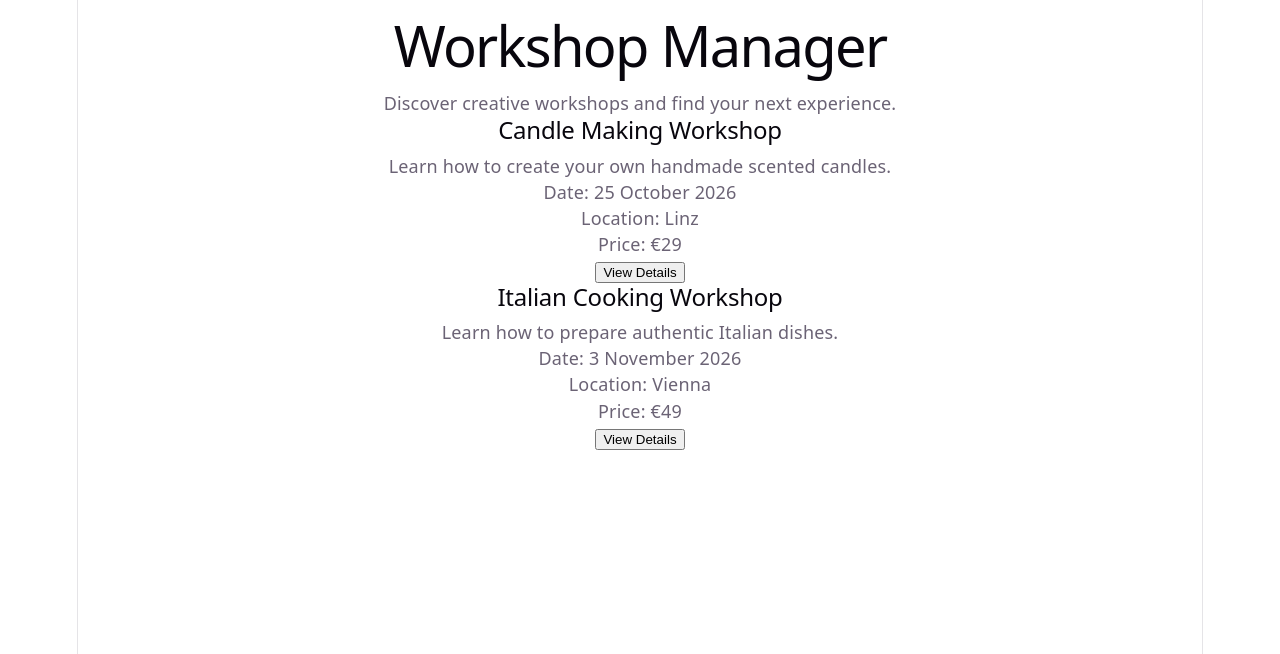
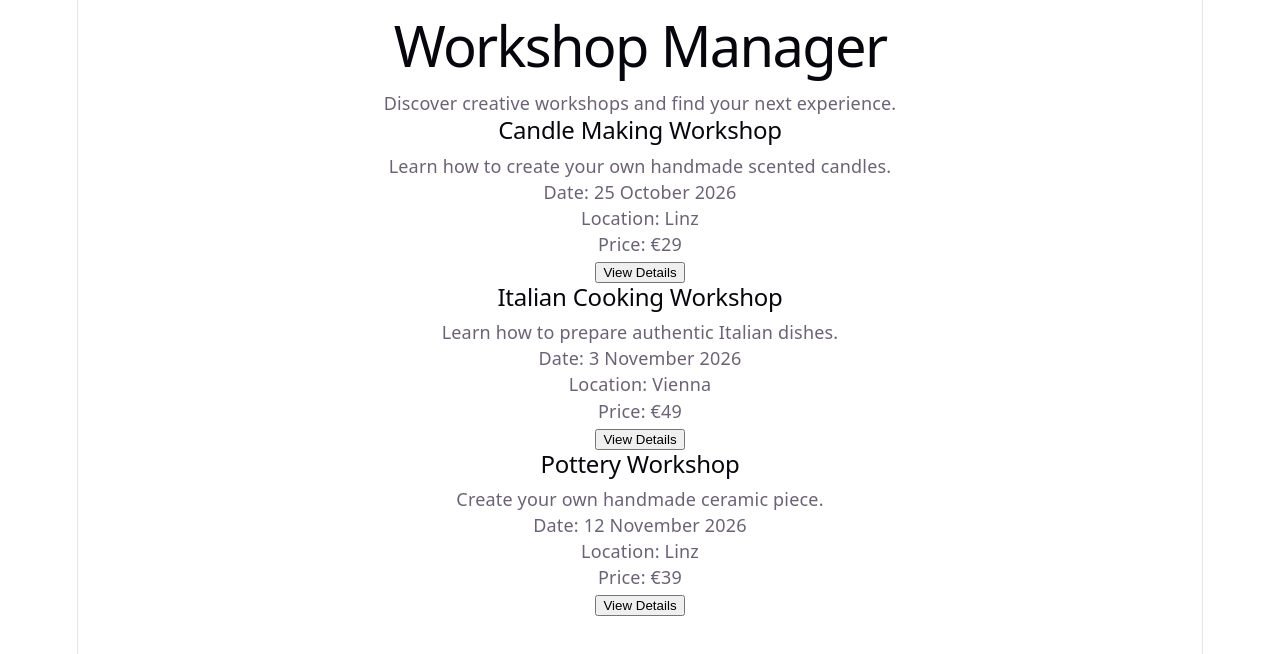
Before and after one commit to hellaszabo94-prog/workshop_manager, a React (Vite) app: page / in a window 1280 px wide. Shown: the top 654 px of the page. Built offline with nearby package versions, Linux system fonts and the light colour scheme.

Commit message:
feat: show workshop list

```diff
--- a/src/App.jsx
+++ b/src/App.jsx
@@ -1,4 +1,31 @@
 import WorkshopCard from "./components/WorkshopCard";
+
+const workshops = [
+  {
+    id: 1,
+    title: "Candle Making Workshop",
+    description: "Learn how to create your own handmade scented candles.",
+    date: "25 October 2026",
+    location: "Linz",
+    price: 29,
+  },
+  {
+    id: 2,
+    title: "Italian Cooking Workshop",
+    description: "Learn how to prepare authentic Italian dishes.",
+    date: "3 November 2026",
+    location: "Vienna",
+    price: 49,
+  },
+  {
+    id: 3,
+    title: "Pottery Workshop",
+    description: "Create your own handmade ceramic piece.",
+    date: "12 November 2026",
+    location: "Linz",
+    price: 39,
+  },
+];
 
 function App() {
   return (
@@ -7,21 +34,17 @@ function App() {
 
       <p>Discover creative workshops and find your next experience.</p>
 
-      <WorkshopCard
-        title="Candle Making Workshop"
-        description="Learn how to create your own handmade scented candles."
-        date="25 October 2026"
-        location="Linz"
-        price={29}
-      />
+      {workshops.map((workshop) => (
+        <WorkshopCard
+          key={workshop.id}
+          title={workshop.title}
+          description={workshop.description}
+          date={workshop.date}
+          location={workshop.location}
+          price={workshop.price}
+        />
+      ))}
 
-      <WorkshopCard
-        title="Italian Cooking Workshop"
-        description="Learn how to prepare authentic Italian dishes."
-        date="3 November 2026"
-        location="Vienna"
-        price={49}
-      />
     </main>
   );
 }
```
